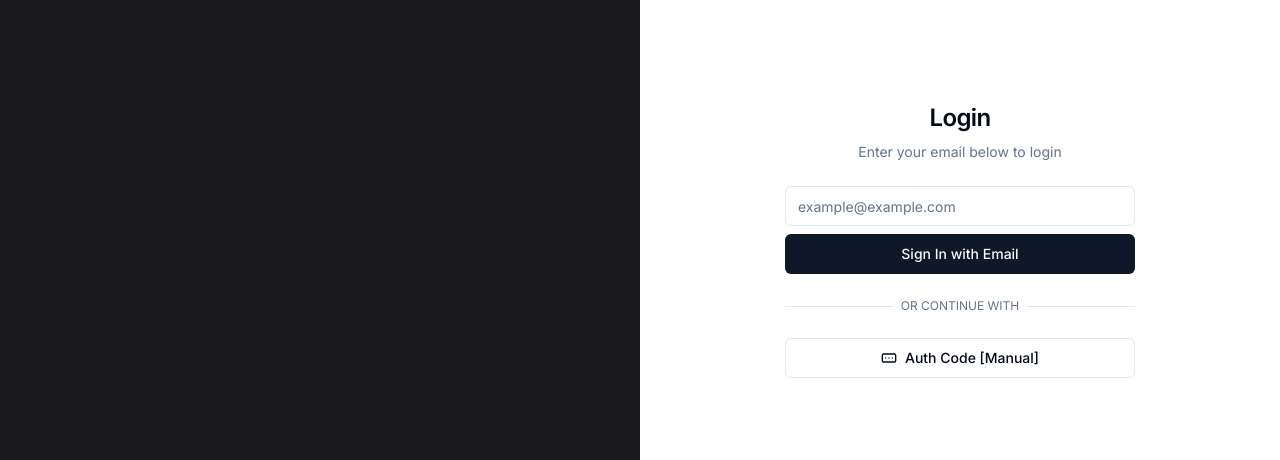
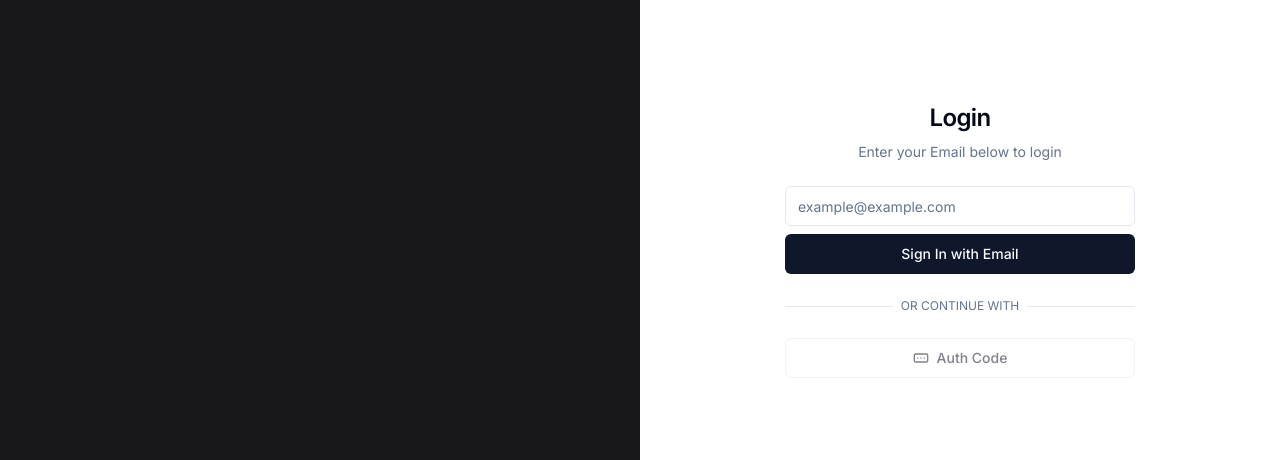
Before and after one commit to sabbyX/aspint, a Next.js app: page /login in a window 1280 px wide. Shown: the part 160-620 px from the top of the page. Built offline with nearby package versions, Linux system fonts and the light colour scheme.

Commit message:
/login more contextual texts

```diff
--- a/app/login/authStage1A.tsx
+++ b/app/login/authStage1A.tsx
@@ -99,13 +99,13 @@ export function AuthStage1A({ className, ...props }: UserAuthFormProps) {
           </span>
                 </div>
             </div>
-            <Button variant="outline" type="button" disabled={isLoading} onClick={(e) => {dispatch(authStage(3))}}>
+            <Button variant="outline" type="button" disabled onClick={(e) => {dispatch(authStage(3))}}>
                 {isLoading ? (
                     <LoaderCircleIcon className="mr-2 h-4 w-4 animate-spin" />
                 ) : (
                     <RectangleEllipsis className="mr-2 h-4 w-4" />
                 )}{" "}
-                Auth Code [Manual]
+                Auth Code
             </Button>
         </div>
     )
--- a/app/login/page.tsx
+++ b/app/login/page.tsx
@@ -1,13 +1,9 @@
 "use client"
 
-import Image from "next/image"
-import Link from "next/link"
-
-import { cn } from "@/lib/utils"
-import { buttonVariants } from "@/components/ui/button"
 import { UserAuthForm } from "@/app/login/user-auth-form"
 import {Provider} from "react-redux";
-import {store} from "../../components/store";
+import {store} from "@/components/store";
+import {useSelector} from "react-redux";
 
 export default function AuthenticationPage() {
     return (
@@ -39,19 +35,7 @@ export default function AuthenticationPage() {
                             </blockquote>
                         </div>
                     </div>
-                    <div className="lg:p-8">
-                        <div className="mx-auto flex w-full flex-col justify-center space-y-6 sm:w-[350px]">
-                            <div className="flex flex-col space-y-2 text-center">
-                                <h1 className="text-2xl font-semibold tracking-tight">
-                                    Login
-                                </h1>
-                                <p className="text-sm text-muted-foreground">
-                                    Enter your email below to login
-                                </p>
-                            </div>
-                            <UserAuthForm />
-                        </div>
-                    </div>
+                    <UserAuthForm />
                 </div>
             </Provider>
         </>
--- a/app/login/user-auth-form.tsx
+++ b/app/login/user-auth-form.tsx
@@ -14,18 +14,40 @@ export function UserAuthForm({ className, ...props }: UserAuthFormProps) {
 
     const authStage = useSelector<IRootState, number>(state => state.AuthStage);
 
+    let children = (
+        <>
+        You shouldn&apos;t see this. Something went wrong! Contact Developer
+        </>
+    );
+    let context_text = "{context}";
     switch (authStage) {
         case 1:
-            return <AuthStage1A />
+            children = <AuthStage1A />;
+            context_text = "Enter your Email below to login";
+            break;
         case 2:
-            return <AuthStage1B />
+            context_text = "Enter your password below to login";
+            children = <AuthStage1B />;
+            break;
         case 3:
-            return <AuthCodeStage />
+            context_text = "Enter auth code you've received below to login";
+            children = <AuthCodeStage />;
+            break;
     }
 
     return (
-        <>
-        Unexpected Page. Contact Admin
-        </>
+        <div className="lg:p-8">
+            <div className="mx-auto flex w-full flex-col justify-center space-y-6 sm:w-[350px]">
+                <div className="flex flex-col space-y-2 text-center">
+                    <h1 className="text-2xl font-semibold tracking-tight">
+                        Login
+                    </h1>
+                    <p className="text-sm text-muted-foreground">
+                        {context_text}
+                    </p>
+                </div>
+                {children}
+            </div>
+        </div>
     )
 }
```
